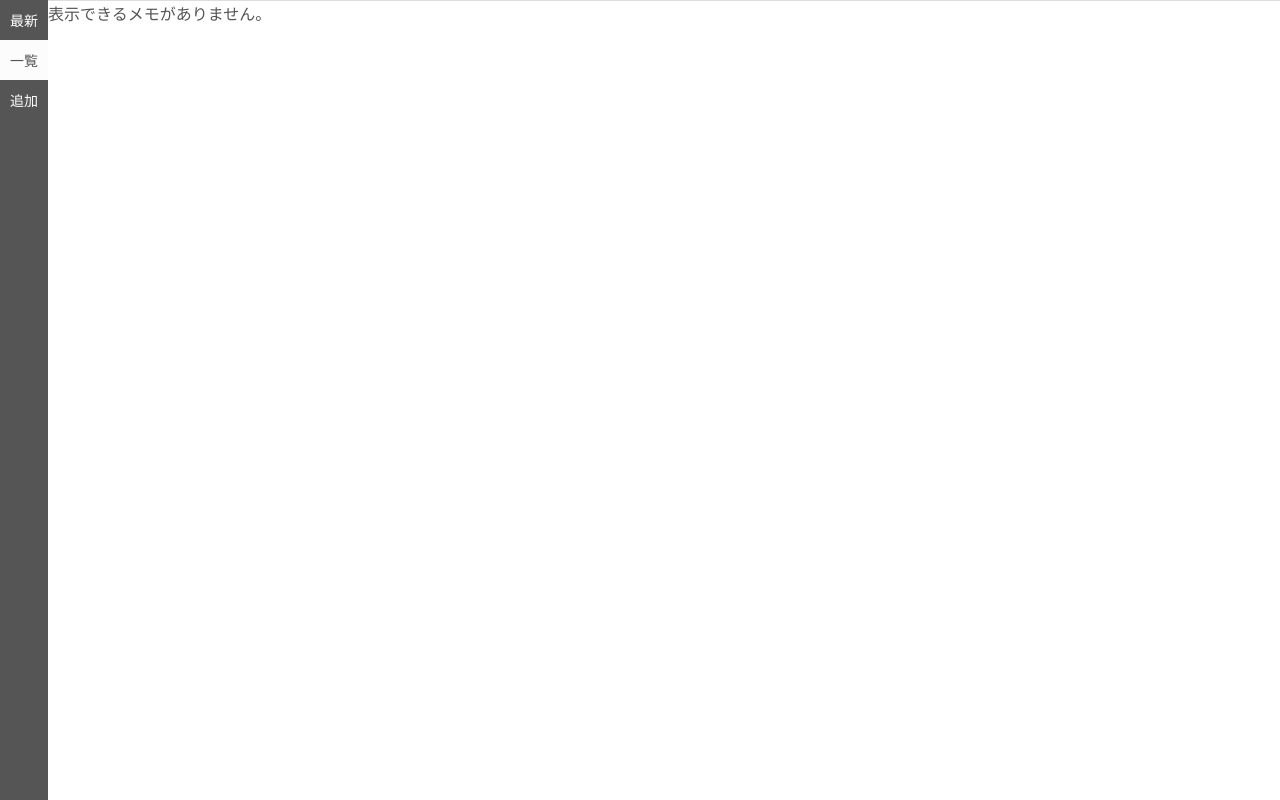
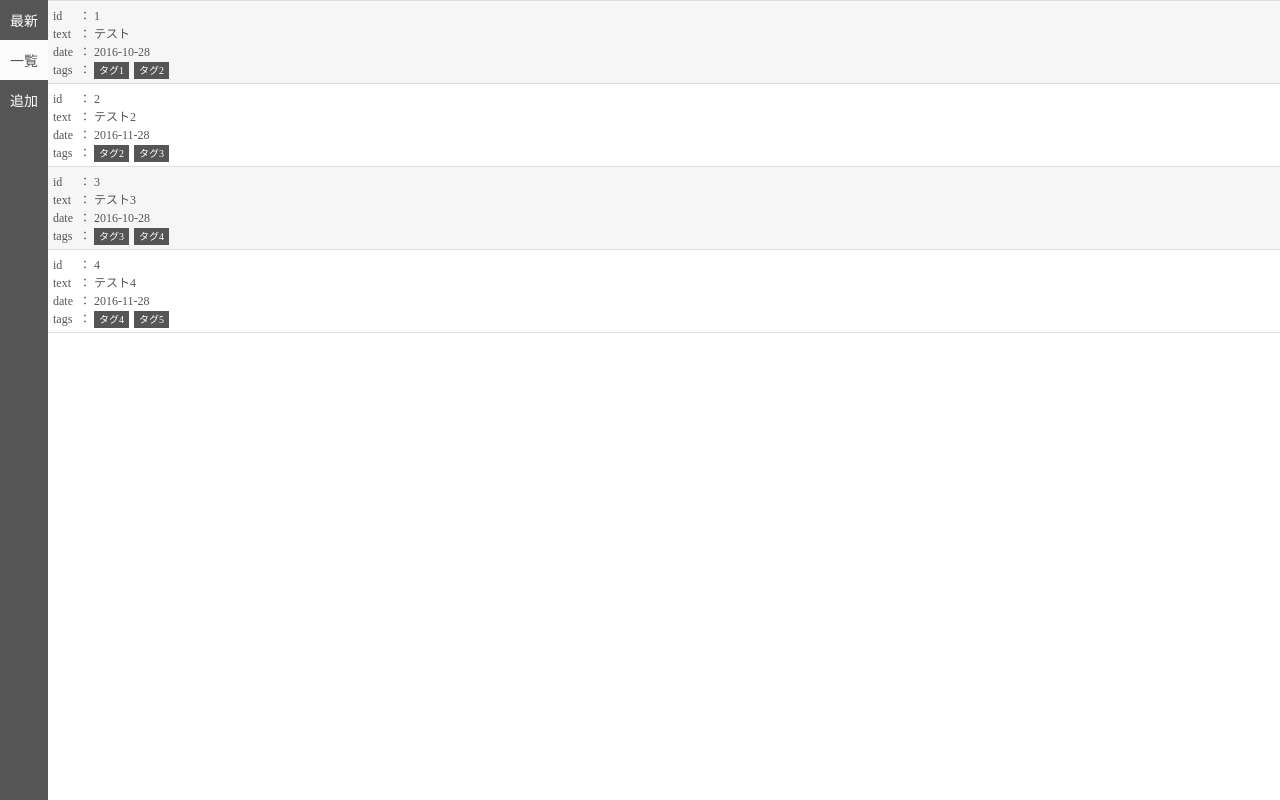
Before and after one commit to yasutomog/vue-codegrid, a Vue app: page /items in a window 1280 px wide. Built offline with nearby package versions, Linux system fonts and the light colour scheme.

Commit message:
add vol9 sample

```diff
--- a/package.json
+++ b/package.json
@@ -15,7 +15,8 @@
   },
   "dependencies": {
     "vue": "^2.2.6",
-    "vue-router": "^2.3.1"
+    "vue-router": "^2.3.1",
+    "vuex": "^2.3.1"
   },
   "devDependencies": {
     "autoprefixer": "^6.7.2",
--- a/src/main.js
+++ b/src/main.js
@@ -5,17 +5,24 @@ import App from './App'
 import VueRouter from 'vue-router'
 import routes from './routes'
 
+import Vuex from 'vuex'
+import _store from './store'
+
 Vue.use(VueRouter)
+Vue.use(Vuex)
 
 const router = new VueRouter(routes)
+const store = new Vuex.Store(_store)
 
 let v = new Vue(
   {
     el: '#app',
     template: '<App/>',
     components: { App },
-    router
+    router,
+    store
   }
 )
 
 console.log(v)
+console.log(this.$store.state)
--- /dev/null
+++ b/src/memos.json
@@ -0,0 +1,26 @@
+[
+  {
+    "id": 1,
+    "text": "テスト",
+    "date": "2016-10-28",
+    "tags": ["タグ1", "タグ2"]
+  },
+  {
+    "id": 2,
+    "text": "テスト2",
+    "date": "2016-11-28",
+    "tags": ["タグ2", "タグ3"]
+  },
+  {
+    "id": 3,
+    "text": "テスト3",
+    "date": "2016-10-28",
+    "tags": ["タグ3", "タグ4"]
+  },
+  {
+    "id": 4,
+    "text": "テスト4",
+    "date": "2016-11-28",
+    "tags": ["タグ4", "タグ5"]
+  }
+]
--- a/src/page/Add.vue
+++ b/src/page/Add.vue
@@ -6,11 +6,10 @@
 
 <script>
   import EditorView from '../components/EditorView'
-  import store from '../store'
   export default{
     methods: {
       add (data) {
-        store.actions.addMemo(data)
+        this.$store.commit('addMemo', data)
         this.$router.push({name: 'items'})
       }
     },
--- a/src/page/Items.vue
+++ b/src/page/Items.vue
@@ -23,13 +23,7 @@
 
 <script>
   import ListView from '../components/ListView'
-  import store from '../store'
   export default{
-    data () {
-      return {
-        sharedState: store.state
-      }
-    },
     props: {
       memos: Array
     },
@@ -42,11 +36,14 @@
           })
           return memo
         }
+      },
+      sharedState () {
+        return this.$store.state
       }
     },
     methods: {
       remove (id) {
-        store.actions.removeMemo(id)
+        this.$store.commit('removeMemo', id)
       },
       select (id) {
         this.$router.push({name: 'edit', params: {id}})
@@ -55,7 +52,7 @@
         this.$router.push({name: 'items'})
       },
       update (data) {
-        store.actions.updateMemo(data)
+        this.$store.commit('updateMemo', data)
         this.$router.push({name: 'items'})
       }
     },
--- a/src/page/Root.vue
+++ b/src/page/Root.vue
@@ -12,20 +12,23 @@
 
 <script>
   import ListView from '../components/ListView'
-  import store from '../store'
   export default{
     data () {
       return {
-        sharedState: store.state,
         privateState: {
           count: 3,
           sort: 'latest'
         }
       }
     },
+    computed: {
+      sharedState () {
+        return this.$store.state
+      }
+    },
     methods: {
       remove (id) {
-        store.actions.removeMemo(id)
+        this.$store.commit('removeMemo', id)
       }
     },
     components: {
--- a/src/store.js
+++ b/src/store.js
@@ -1,5 +1,5 @@
 const state = {
-  memos: []
+  memos: require('./memos.json')
 }
 const util = {
   findIndex (memos, id) {
@@ -9,22 +9,19 @@ const util = {
     })
   }
 }
-const debug = process.env.NODE_ENV !== 'production'
-const actions = {
-  addMemo (newMemo) {
-    debug && console.log(`addMemo triggered with`, newMemo)
+
+const mutations = {
+  addMemo (state, newMemo) {
     newMemo.id = state.memos.reduce((id, memo) => {
       return id < memo.id ? memo.id : id
     }, 0) + 1
     state.memos.push(newMemo)
   },
-  removeMemo (id) {
-    debug && console.log(`removeMemo triggered with`, id)
+  removeMemo (state, id) {
     const index = util.findIndex(state.memos, id)
     state.memos.splice(index, 1)
   },
-  updateMemo (memo) {
-    debug && console.log(`updateMemo triggered with`, memo)
+  updateMemo (state, memo) {
     const index = util.findIndex(state.memos, memo.id)
     state.memos.splice(index, 1, memo)
   }
@@ -32,5 +29,5 @@ const actions = {
 
 export default {
   state,
-  actions
+  mutations
 }
```
